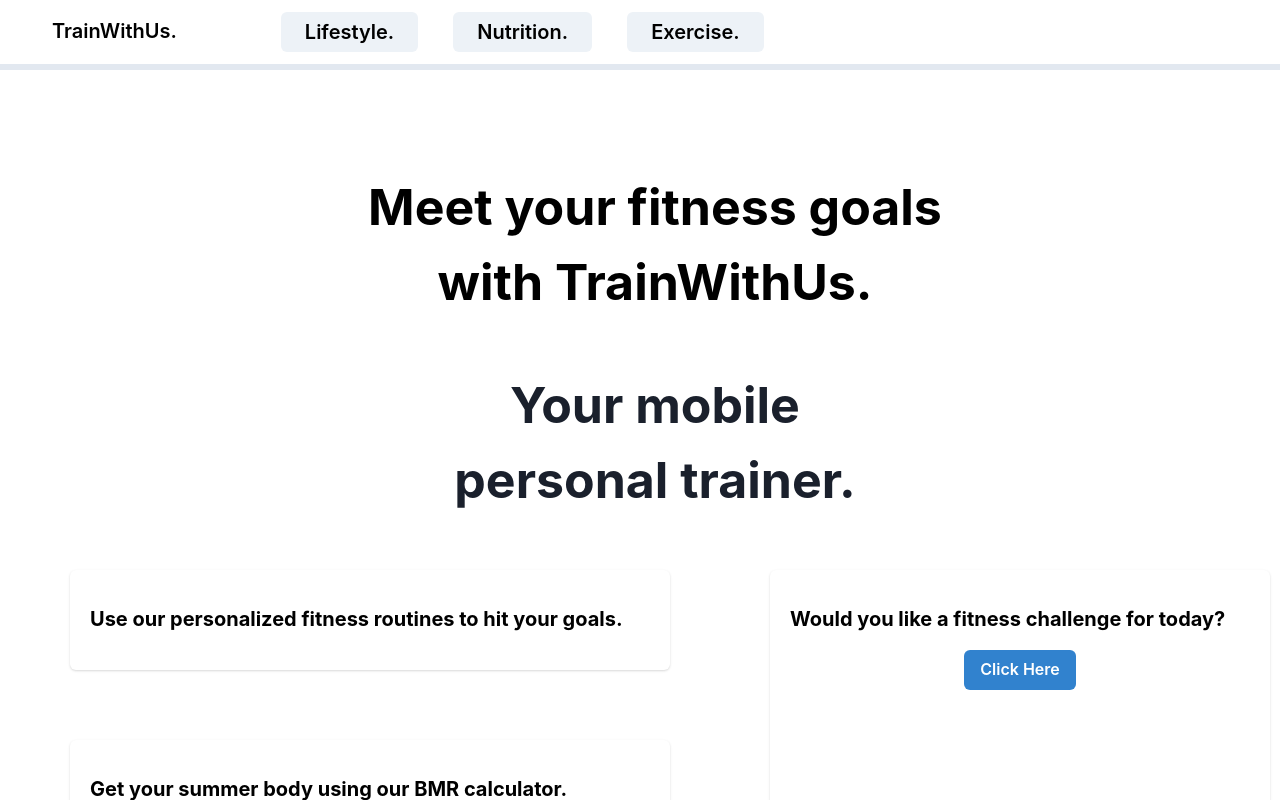
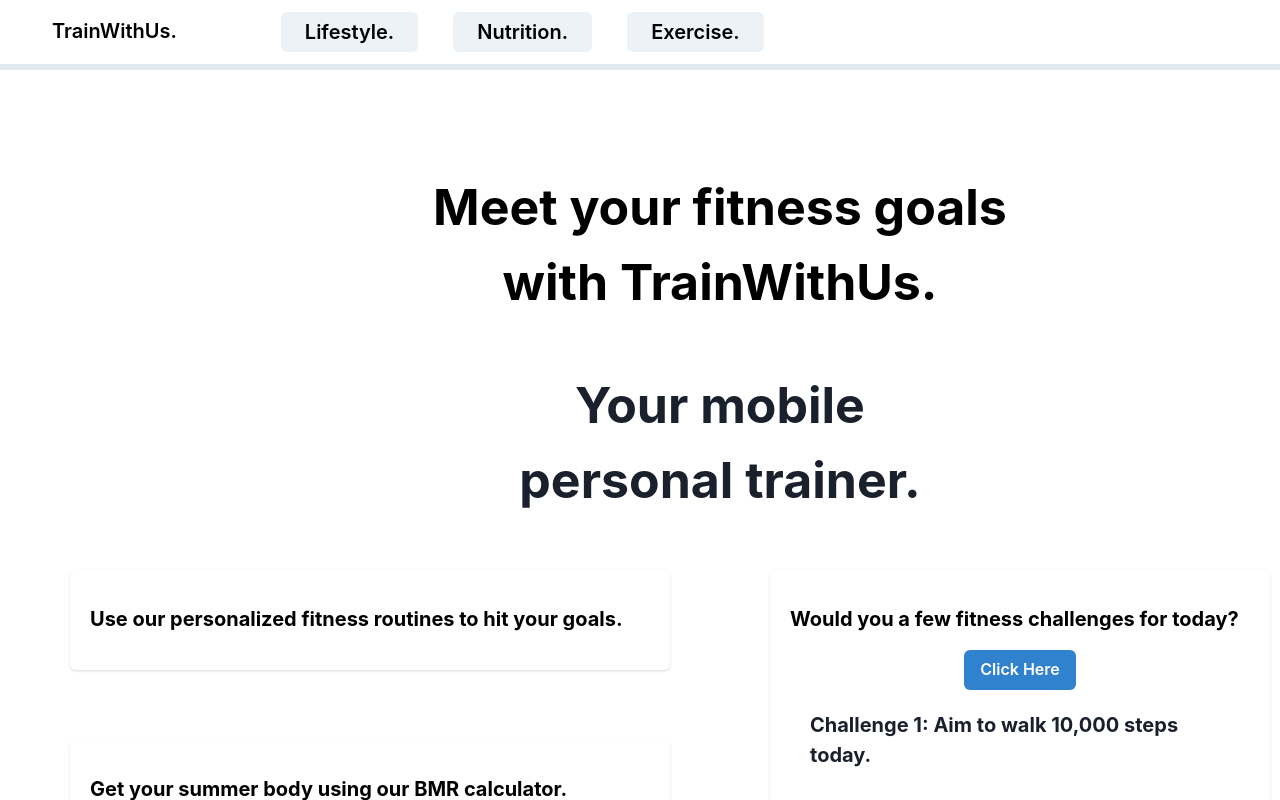
Before and after one commit to hamedou0/TrainWithUs1, a React (Create React App) app: page / in a window 1280 px wide. Both pictures are taken after a click on the button "Click Here". Shown: the top 800 px of the page. Built offline with nearby package versions, Linux system fonts and the light colour scheme.

Commit message:
added challenges to component

```diff
--- a/src/components/BottomOfHomePage.js
+++ b/src/components/BottomOfHomePage.js
@@ -1,9 +1,13 @@
-import React from 'react';
-
+import React, { useState } from 'react';
 import { Flex, Box, Card, CardBody, Text, Button, Center } from '@chakra-ui/react';
-import { useState } from 'react';
 
 export default function BottomHome() {
+  // State to manage visibility of additional card bodies
+  const [showCards, setShowCards] = useState(false);
+
+  // Function to toggle visibility
+  const toggleCardsVisibility = () => setShowCards(!showCards);
+
   return (
     <Flex direction="row" justify="space-between" marginTop={210}>
       <Box>
@@ -26,10 +30,25 @@ export default function BottomHome() {
       <Box>
         <Card width={500} height={425} marginLeft={100} alignContent={'Center'}>
           <CardBody>
-            <Text alignContent='center' textColor='black' fontSize="xl" fontWeight="bolder" marginTop="3.5">Would you like a fitness challenge for today?</Text>
+            <Text alignContent='center' textColor='black' fontSize="xl" fontWeight="bolder" marginTop="3.5">Would you a few fitness challenges for today?</Text>
             <Center>
-              <Button colorScheme="blue" marginTop={4}>Click Here</Button>
+              <Button colorScheme="blue" marginTop={4} onClick={toggleCardsVisibility}>Click Here</Button>
             </Center>
+            {/* Conditional rendering of additional card bodies */}
+            {showCards && (
+              <>
+                <CardBody>
+                  <Text fontSize="xl" fontWeight="bolder">Challenge 1: Aim to walk 10,000 steps today.
+                  </Text>
+                </CardBody>
+                <CardBody>
+                  <Text fontSize="xl" fontWeight="bolder">Challenge 2: Complete 30 bodyweight squats. Focus on maintaining good form throughout.</Text>
+                </CardBody>
+                <CardBody>
+                  <Text fontSize="xl" fontWeight="bolder">Hold a plank for 1 minute. Increase the time if you're more advanced.</Text>
+                </CardBody>
+              </>
+            )}
           </CardBody>
         </Card>
       </Box>
--- a/src/components/TopOfHomePage.js
+++ b/src/components/TopOfHomePage.js
@@ -8,7 +8,9 @@ import {
   Code,
   Grid,
   theme,
-  Img
+  Img,
+  Flex,
+  Center
 
 } from '@chakra-ui/react';
 
@@ -16,11 +18,13 @@ import {
 
 export default function TopHome ()  {
  return (
-    <Box    borderRadius="10px" width={600} height={240} marginTop={50} marginLeft={350} textAlign="center"   fontWeight='bolder' paddingTop="50px" paddingLeft="10px" paddingBottom="4px">
+  <Flex paddingLeft={65}justifyItems='Center' alignItems= 'center'>
+    <Box    borderRadius="10px" width={600} height={240} marginTop={50} marginLeft={350} textAlign="center"   fontWeight='bolder' paddingTop="50px" paddingLeft="10px" paddingBottom="4px" >
         <Text fontSize={50} textColor="black"> Meet your fitness goals with  TrainWithUs.</Text>
         <Text paddingTop={12} fontSize={50} paddingLeft={10} paddingRight={10}>Your mobile personal trainer.
 
         </Text>
      </Box>
+     </Flex>
  )
 }
```
